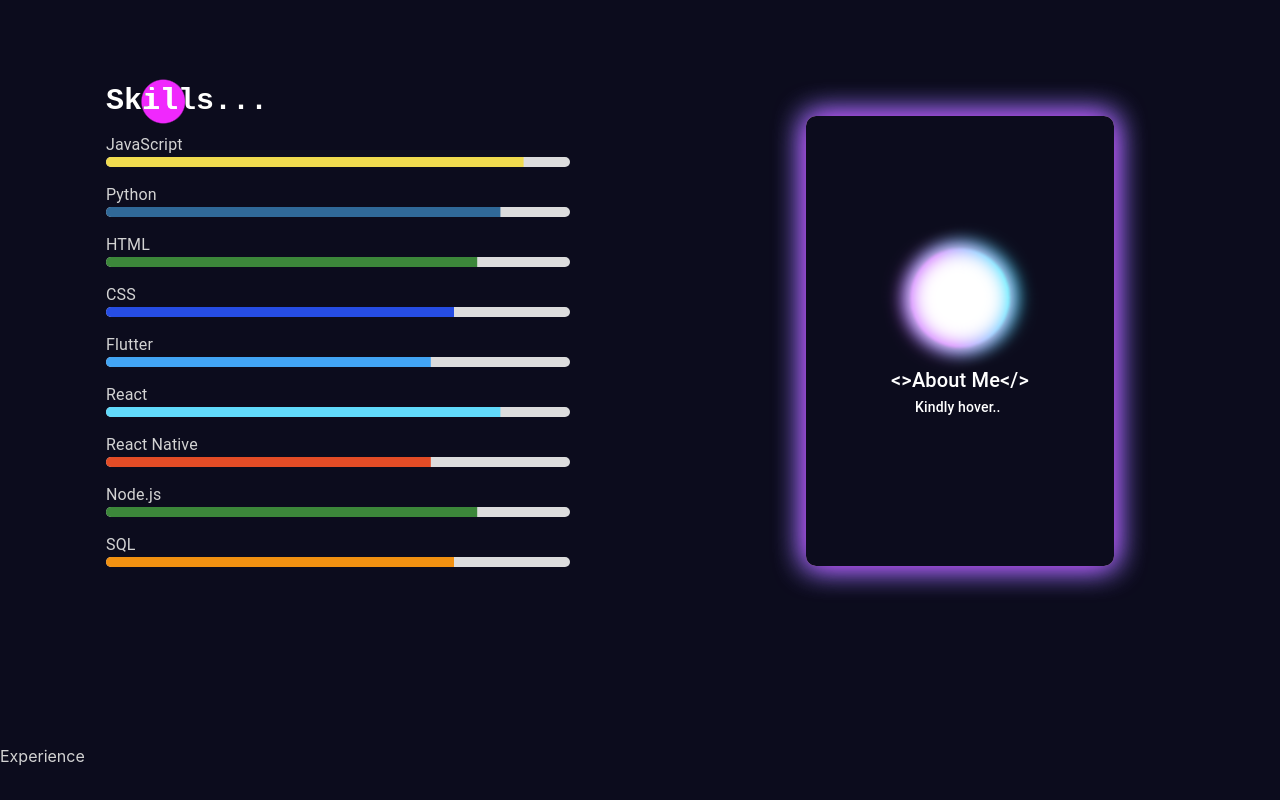
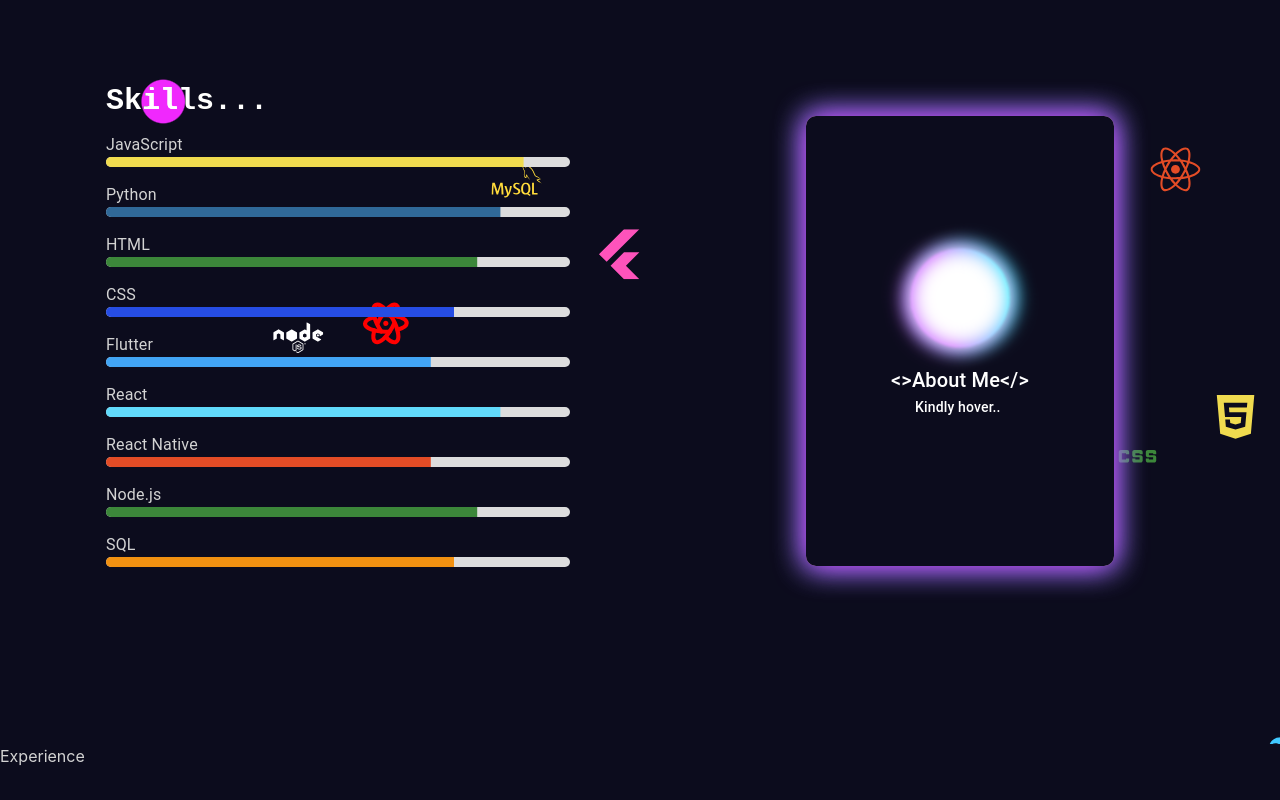
Before and after one commit to Aroob-Aziz/portfolio, a React (Create React App) app: page / in a window 1280 px wide. Shown: the part 856-1656 px from the top of the page. Built offline with nearby package versions, Linux system fonts and the light colour scheme.

Commit message:
two sections

```diff
--- a/package.json
+++ b/package.json
@@ -15,6 +15,7 @@
     "react": "^18.2.0",
     "react-bootstrap": "^2.10.1",
     "react-dom": "^18.2.0",
+    "react-icons": "^5.2.0",
     "react-scripts": "5.0.1",
     "sass": "^1.71.1",
     "web-vitals": "^2.1.4"
--- a/src/components/skills/Skills.js
+++ b/src/components/skills/Skills.js
@@ -2,7 +2,66 @@
 import { Row, Col, Container } from "react-bootstrap";
 import { LinearProgress, Typography, Box } from "@mui/material";
 import "./skills.css";
+import { motion } from "framer-motion";
+import { FaReact } from "react-icons/fa";
+import { FaNode } from "react-icons/fa";
+import { FaHtml5 } from "react-icons/fa";
+import { MdCss } from "react-icons/md";
+import { FaBootstrap } from "react-icons/fa";
+import { RiTailwindCssFill } from "react-icons/ri";
+import { SiMysql } from "react-icons/si";
+import { FaPython } from "react-icons/fa";
+import { TbBrandReactNative } from "react-icons/tb";
+import { SiFlutter } from "react-icons/si";
+import JavascriptIcon from "@mui/icons-material/Javascript";
 
+const generateRandomPath = (numSteps, max) => {
+  return Array.from({ length: numSteps }, () =>
+    Math.floor(Math.random() * max)
+  );
+};
+
+const AnimatedCircles = ({
+  sectionWidth = 1536,
+  sectionHeight = 900,
+  imgIcon,
+}) => {
+  const numSteps = 5; // Number of random steps for the animation
+
+  return (
+    <motion.div
+      initial={{ x: 0, y: 0 }} // Initial starting point
+      animate={{
+        x: generateRandomPath(numSteps, sectionWidth), // Generate random x path
+        y: generateRandomPath(numSteps, sectionHeight), // Generate random y path
+      }}
+      transition={{
+        duration: 60, // Adjusted to create smoother transitions
+        repeat: Infinity, // Infinite looping
+        repeatType: "mirror", // Back-and-forth pattern
+        ease: "easeInOut", // Smooth transition between steps
+      }}
+      className="circles" // Apply proper CSS styling
+    >
+      {imgIcon}
+    </motion.div>
+  );
+};
+
+// const AnimatedCircles = () => {
+//   return (
+//     <motion.div
+//       initial={{ x: 0, y: 0 }}
+//       animate={{ x: [0, 1000, 0], y: [0, 500, 0] }} // Sequence of positions
+//       transition={{
+//         duration: 40, // Controls speed of movement
+//         repeat: Infinity, // Infinite looping
+//         ease: "linear", // Consistent movement
+//       }}
+//       className="circles" // Your existing CSS class
+//     />
+//   );
+// };
 const SkillBar = ({ skill, proficiency, color }) => (
   <Box sx={{ mb: 2 }}>
     <Typography variant="body1">{skill}</Typography>
@@ -37,7 +96,118 @@
   return (
     <Container className="styledContainer">
       <Row>
+        <AnimatedCircles
+          imgIcon={
+            <JavascriptIcon
+              style={{
+                fontSize: 60,
+                color: "#f0db4f",
+              }}
+            />
+          }
+        />
+        <AnimatedCircles
+          imgIcon={
+            <FaReact
+              style={{
+                fontSize: 50,
+                color: "#e34c26",
+              }}
+            />
+          }
+        />
+        <AnimatedCircles
+          imgIcon={
+            <FaHtml5
+              style={{
+                fontSize: 50,
+                color: "#f0db4f",
+              }}
+            />
+          }
+        />
+        <AnimatedCircles
+          imgIcon={
+            <FaNode
+              style={{
+                fontSize: 50,
+                color: "white",
+              }}
+            />
+          }
+        />
+        <AnimatedCircles
+          imgIcon={
+            <MdCss
+              style={{
+                fontSize: 50,
+                color: "#3c873a",
+              }}
+            />
+          }
+        />
+        <AnimatedCircles
+          imgIcon={
+            <FaBootstrap
+              style={{
+                fontSize: 50,
+                color: "#61dafb",
+              }}
+            />
+          }
+        />
+        <AnimatedCircles
+          imgIcon={
+            <RiTailwindCssFill
+              style={{
+                fontSize: 50,
+                color: "#40c9ff",
+              }}
+            />
+          }
+        />
+        <AnimatedCircles
+          imgIcon={
+            <SiFlutter
+              style={{
+                fontSize: 50,
+                color: "#FE53BB",
+              }}
+            />
+          }
+        />
+        <AnimatedCircles
+          imgIcon={
+            <SiMysql
+              style={{
+                fontSize: 50,
+                color: "#ffdb3b",
+              }}
+            />
+          }
+        />
+        <AnimatedCircles
+          imgIcon={
+            <FaPython
+              style={{
+                fontSize: 50,
+                color: "#2BDEAC",
+              }}
+            />
+          }
+        />
+        <AnimatedCircles
+          imgIcon={
+            <TbBrandReactNative
+              style={{
+                fontSize: 50,
+                color: "red",
+              }}
+            />
+          }
+        />
         <Col lg={6} className="pt-5 ps-5">
+          {/* <div className="circles"></div> */}
           <div className="progressBars">
             <div class="loader"></div>
             {/* <Typography variant="h4" gutterBottom>
--- a/src/components/skills/skills.css
+++ b/src/components/skills/skills.css
@@ -3,6 +3,16 @@
     max-width: 1536px;
     /* background-color: yellow; */
     position: relative;
+    overflow: hidden;
+}
+
+.circles{
+  position: absolute;
+  z-index: -1;
+  background-color: transparent;
+  width: 60px;
+  height: 60px;
+  border-radius: 50%;
 }
 
 .progressBars{
```
Also changed, not shown: src/components/skills/BouncingBalls.js (added), 1 other file (tests, documents, lock files or other folders).
